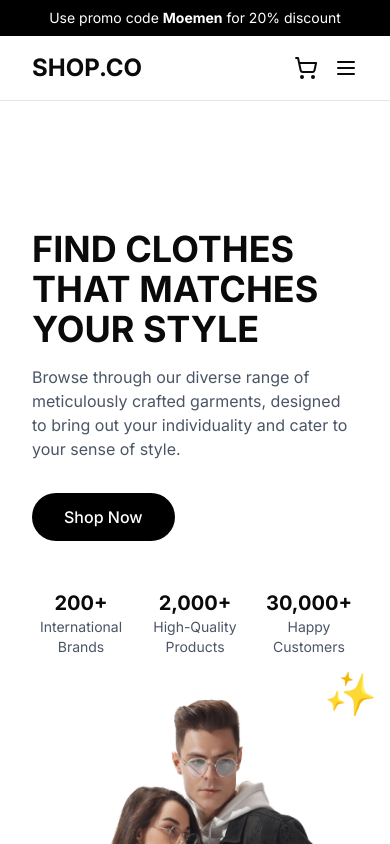
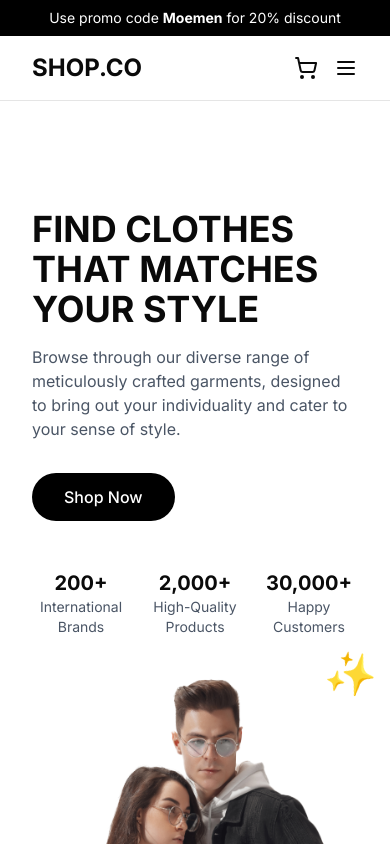
Before and after one commit to samuelhorjet/shop-co, a Next.js app: page / in a window 390 px wide. Shown: the top 844 px of the page. Built offline with nearby package versions, Linux system fonts and the light colour scheme.

Commit message:
Your commit message here

```diff
--- a/app/page.tsx
+++ b/app/page.tsx
@@ -93,7 +93,7 @@ export default function Home() {
               animate={{ opacity: 1, x: 0 }}
               transition={{ duration: 0.6 }}
             >
-              <h1 className="text-4xl md:text-6xl pt-20 font-bold mb-4">
+              <h1 className="text-4xl md:text-6xl pt-15 md:pt-20 font-bold mb-4">
                 FIND CLOTHES THAT MATCHES YOUR STYLE
               </h1>
               <p className="text-gray-600 mb-8 max-w-md">
```
